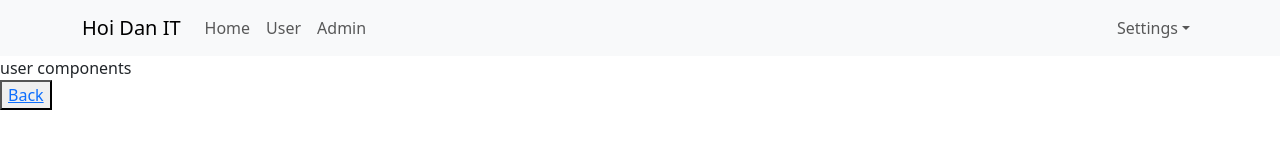
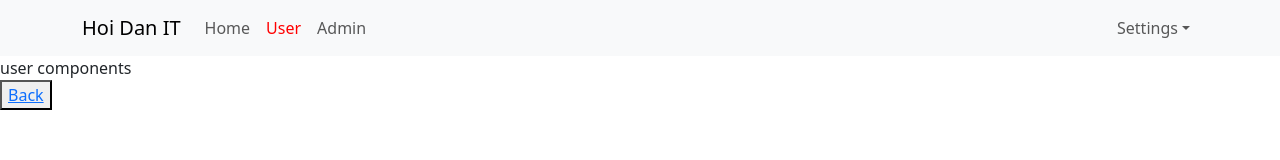
Before and after one commit to quangvu0407/REACT, a React (Create React App) app: page /users in a window 1280 px wide. Shown: the top 160 px of the page. Built offline with nearby package versions, Linux system fonts and the light colour scheme.

Commit message:
video 50

```diff
--- a/src/App.js
+++ b/src/App.js
@@ -5,7 +5,7 @@ import { Outlet } from 'react-router-dom';
 const App = () => {
   return (
     <div className="app-container">
-      <div className='header-containet'>
+      <div className='header-container'>
         <Header />
       </div>
 
--- a/src/App.scss
+++ b/src/App.scss
@@ -7,3 +7,23 @@ body {
   -webkit-font-smoothing: antialiased;
   -moz-osx-font-smoothing: grayscale;
 }
+
+.app-container {
+  .header-container {
+    .navbar-nav {
+      .nav-link {
+        &.active {
+          color: red;
+        }
+      }
+    }
+  }
+}
+
+// // .app-container {
+// //   .header-container {
+// //     .navbar-nav .nav-link.active{
+// //       color: red;
+// //     }
+// //   }
+// }
--- a/src/components/Header/Header.js
+++ b/src/components/Header/Header.js
@@ -2,7 +2,7 @@ import Container from 'react-bootstrap/Container';
 import Nav from 'react-bootstrap/Nav';
 import Navbar from 'react-bootstrap/Navbar';
 import NavDropdown from 'react-bootstrap/NavDropdown';
-import { Link } from 'react-router-dom';
+import { NavLink, Link } from 'react-router-dom';
 
 const Header = () => {
     return (
@@ -12,9 +12,9 @@ const Header = () => {
                 <Navbar.Toggle aria-controls="basic-navbar-nav" />
                 <Navbar.Collapse id="basic-navbar-nav">
                     <Nav className="me-auto">
-                        <Link to="" class="nav-link">Home</Link>
-                        <Link to="/users" class="nav-link">User</Link>
-                        <Link to="/admins" class="nav-link">Admin</Link>
+                        <NavLink to="/" className="nav-link">Home</NavLink>
+                        <NavLink to="/users" className="nav-link">User</NavLink>
+                        <NavLink to="/admins" className="nav-link ">Admin</NavLink>
                     </Nav>
                     <Nav>
                         <NavDropdown title="Settings" id="basic-nav-dropdown">
```
